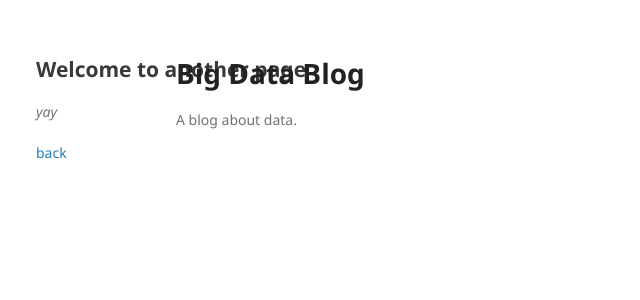
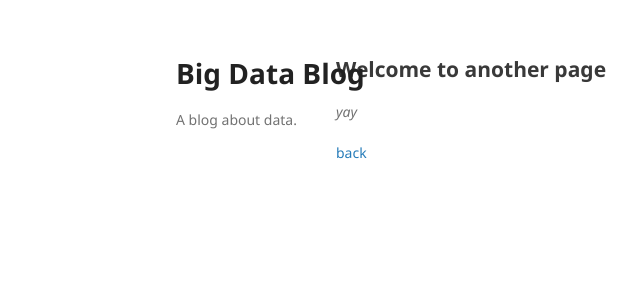
Before and after one commit to benquachtran/bigdatablog, a Jekyll site: the page built from another-page.md, in a window 1280 px wide. Shown: the top 300 px of the page, without its empty margins (34-674 px from the left). Built offline with Jekyll 4.4.1, drawn with Linux system fonts in a browser that asks for light colours; our own code applies the rules of GitHub Pages for plain Markdown files.

Commit message:
Update jekyll-theme-minimal.scss

```diff
--- a/_sass/jekyll-theme-minimal.scss
+++ b/_sass/jekyll-theme-minimal.scss
@@ -173,7 +173,7 @@ header ul a strong {
 }
 
 section {
-  width:1000px;
+  width:700px;
   float:right;
   padding-bottom:50px;
 }
```
